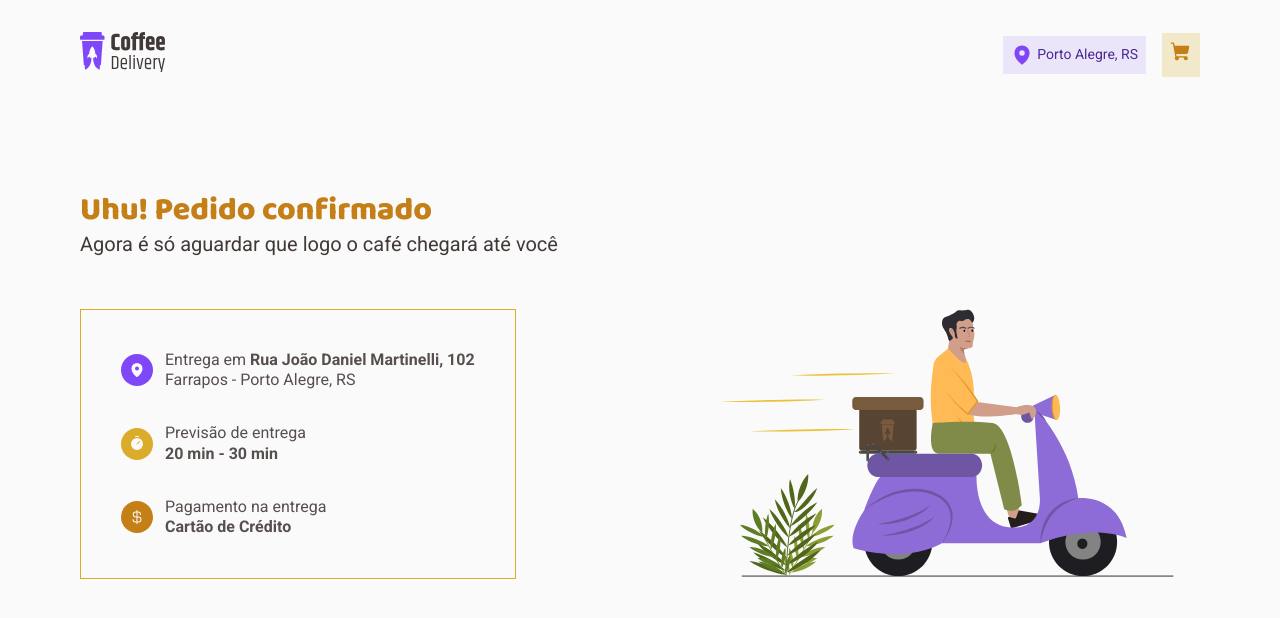
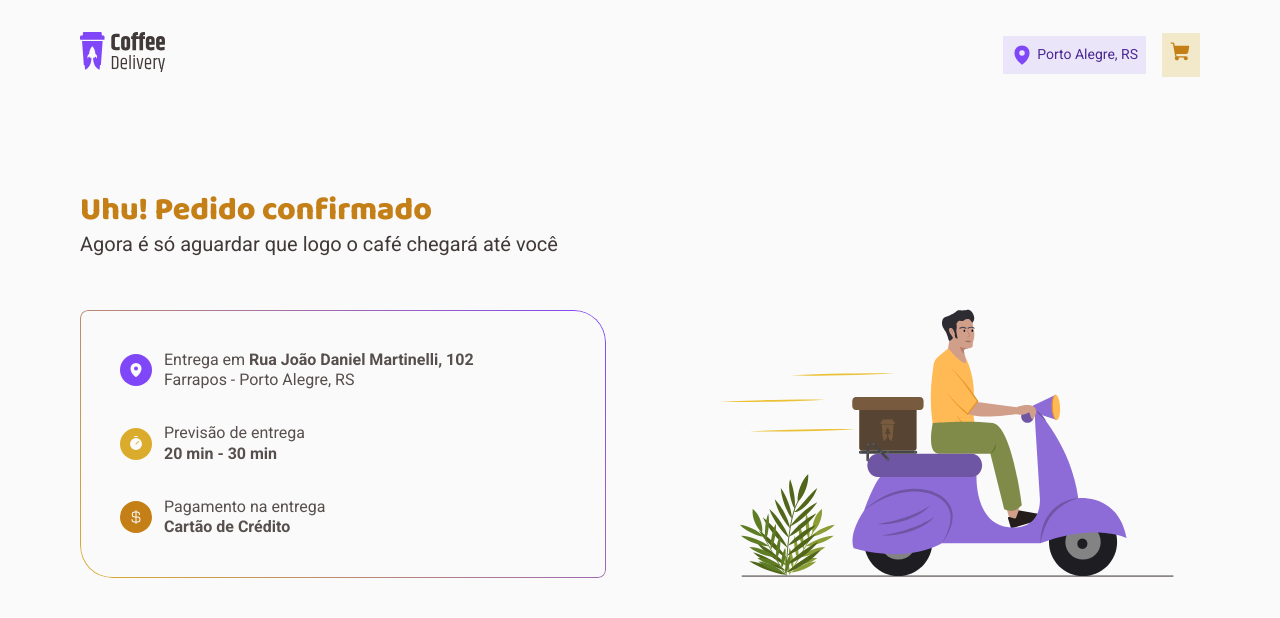
Before and after one commit to jaon82/react-coffee-delivery, a React (Vite) app: page /success in a window 1280 px wide. Shown: the top 618 px of the page. Built offline with nearby package versions, Linux system fonts and the light colour scheme.

Commit message:
OrderInfo border

```diff
--- a/src/pages/Success/styles.ts
+++ b/src/pages/Success/styles.ts
@@ -22,15 +22,34 @@ export const OrderInfoContent = styled.div`
   display: flex;
   justify-content: space-between;
   align-items: center;
+  gap: 6.375rem;
 `;
 
 export const OrderInfo = styled.div`
+  position: relative;
   display: flex;
   flex-direction: column;
   justify-content: space-between;
   gap: 2rem;
   padding: 2.5rem;
-  border: solid 1px ${(props) => props.theme.yellow};
+  flex: 1;
+
+  &::before {
+    content: "";
+    position: absolute;
+    inset: 0;
+    padding: 1px;
+    border-radius: 8px 32px;
+    background: linear-gradient(
+      45deg,
+      ${(props) => props.theme.yellow},
+      ${(props) => props.theme.purple}
+    );
+    -webkit-mask: linear-gradient(#fff 0 0) content-box,
+      linear-gradient(#fff 0 0);
+    -webkit-mask-composite: xor;
+    mask-composite: exclude;
+  }
 
   > div {
     display: flex;
```
